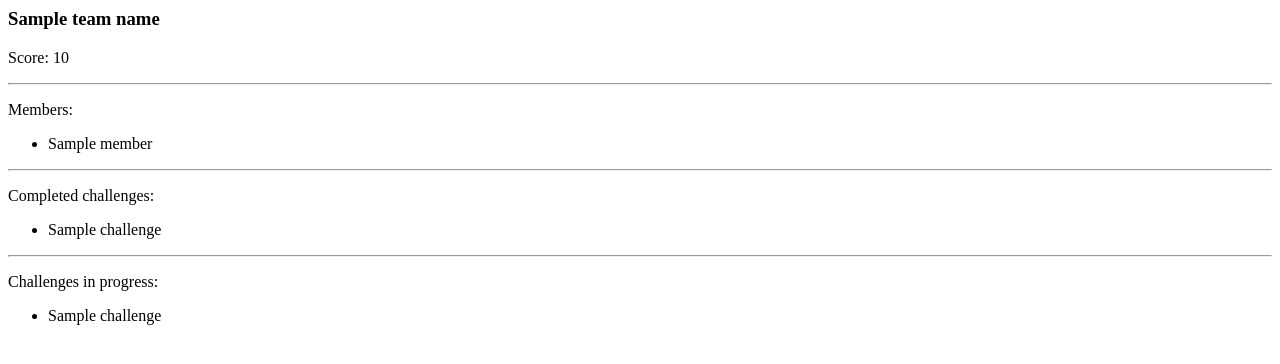
After one commit to SomethingGeneric/fctfd, a Flask app: template templates/admin_team.html in a window 1280 px wide. The commit adds this page. Shown: the top 364 px of the page. Run offline with Flask 3, Linux system fonts and the light colour scheme; the template is opened without the code that fills it: most values are stand-ins (such as "Sample title", 1, 10 or a date in 2020).

Commit message:
im not good at commit messages

```diff
--- a/db/teams.yaml
+++ b/db/teams.yaml
@@ -1,23 +1,23 @@
 - challenges-complete: []
-  challenges:working: []
+  challenges-working: []
   logo-path: ''
   name: Skiff
   players: []
   score: 0
 - challenges-complete: []
-  challenges:working: []
+  challenges-working: []
   logo-path: ''
   name: Ireland
   players: []
   score: 0
 - challenges-complete: []
-  challenges:working: []
+  challenges-working: []
   logo-path: ''
   name: Foster
   players: []
   score: 0
 - challenges-complete: []
-  challenges:working: []
+  challenges-working: []
   logo-path: ''
   name: Joyce
   players: []
--- a/server.py
+++ b/server.py
@@ -1,6 +1,7 @@
 from flask import Flask, render_template, request, redirect, url_for, make_response
 import yaml
 
+import urllib.parse
 import os
 
 app = Flask(__name__)
@@ -9,25 +10,49 @@ PASSWD = "chauncey12345"
 teams = []
 challenges = []
 
-if not os.path.exists("db"):
-    os.mkdir("db")
 
-if os.path.exists("db/teams.yaml"):
-    with open("db/teams.yaml", "r") as f:
-        teams = yaml.safe_load(f)
+def reload_data():
+    global teams
+    global challenges
 
-if os.path.exists("db/challenges.yaml"):
-    with open("db/challenges.yaml", "r") as f:
-        challenges = yaml.safe_load(f)
+    if not os.path.exists("db"):
+        os.mkdir("db")
+
+    if os.path.exists("db/teams.yaml"):
+        with open("db/teams.yaml", "r") as f:
+            teams = yaml.safe_load(f)
+
+    if os.path.exists("db/challenges.yaml"):
+        with open("db/challenges.yaml", "r") as f:
+            challenges = yaml.safe_load(f)
+
+
+def save_data():
+    if not os.path.exists("db"):
+        os.mkdir("db")
+
+    with open("db/teams.yaml", "w") as f:
+        f.write(yaml.dump(teams))
+
+    with open("db/challenges.yaml", "w") as f:
+        f.write(yaml.dump(challenges))
+
+
+reload_data()
+
 
 @app.route("/")
 def index():
-    return render_template("page.html", site_name="HP Scoreboard", page_name="Home", content="<p><a href='/scoreboard'>Scoreboard</a></p><p><a href='/login'>Admin</a></p>")
+    return render_template(
+        "page.html",
+        site_name="HP Scoreboard",
+        page_name="Home",
+        content="<p><a href='/scoreboard'>Scoreboard</a></p><p><a href='/admin'>Admin</a></p>",
+    )
 
 
 @app.route("/scoreboard")
 def scoreboard():
-
     max_points = 0
     for challenge in challenges:
         max_points += challenge["points"]
@@ -35,14 +60,27 @@ def scoreboard():
     sb_html = ""
 
     for team in teams:
-        sb_html += render_template("team_prog.html", team_name=team["name"], points=team["score"], max_points=max_points)
+        sb_html += render_template(
+            "team_prog.html",
+            team_name=team["name"],
+            points=team["score"],
+            max_points=max_points,
+        )
 
-    return render_template("page.html", site_name="HP Scoreboard", page_name="Scoreboard", content=sb_html)
+    return render_template(
+        "page.html", site_name="HP Scoreboard", page_name="Scoreboard", content=sb_html
+    )
+
 
 @app.route("/login", methods=["GET", "POST"])
 def login():
     if request.method == "GET":
-        return render_template("page.html", site_name="HP Scoreboard", page_name="Login", content=render_template("login.html"))
+        return render_template(
+            "page.html",
+            site_name="HP Scoreboard",
+            page_name="Login",
+            content=render_template("login.html"),
+        )
     elif request.method == "POST":
         r = make_response(redirect(url_for("admin")))
         r.set_cookie("sk-lol", request.form["password"])
@@ -50,18 +88,92 @@ def login():
     else:
         return "use a normal request type please"
 
+
 @app.route("/logout")
 def do_logout():
     r = make_response(redirect(url_for("index")))
     r.set_cookie("sk-lol", "", expires=0)
     return r
 
+
+@app.route("/list/<data>")
+def dlist(data):
+    if data == "teams":
+        tn = []
+        for team in teams:
+            tn.append(team["name"])
+        return tn
+    elif data == "challenges":
+        cn = []
+        for challenge in challenges:
+            cn.append(challenge["name"])
+        return cn
+    else:
+        return "Invalid data type"
+
+
+@app.route("/teams/<team_name>", methods=["GET", "POST"])
+def team(team_name):
+    if request.method == "GET":
+        for team in teams:
+            if team["name"] == team_name:
+                return render_template(
+                    "page.html",
+                    site_name="HP Scoreboard",
+                    page_name=f"Details - {team_name}",
+                    content=render_template(
+                        "admin_team.html",
+                        team_name=team_name,
+                        score=team["score"],
+                        members=team["players"],
+                        challenges_done=team["challenges-complete"],
+                        challenges_working=team["challenges-working"],
+                    ),
+                )
+        return "{}"
+    else:
+        return "WIP"
+
+
+@app.route("/challenges/<challenge_name>", methods=["GET", "POST"])
+def challenge(challenge_name):
+    if request.method == "GET":
+        for challenge in challenges:
+            if challenge["name"] == challenge_name:
+                return challenge
+        return "{}"
+    else:
+        return "WIP"
+
+
 @app.route("/admin")
 def admin():
     if request.cookies.get("sk-lol") == PASSWD:
-        return render_template("page.html", site_name="HP Scoreboard", page_name="Admin", content=render_template("admin.html"))
+        teams = dlist("teams")
+        t_html = "<h3>Teams:</h3><ul>"
+        for team in teams:
+            t_html += (
+                f"<li><a href=/teams/{urllib.parse.quote(team)}>" + team + "</a></li>"
+            )
+        t_html += "</ul>"
+        c_html = "<h3>Challenges:</h3><ul>"
+        challenges = dlist("challenges")
+        for challenge in challenges:
+            c_html += (
+                f"<li><a href=/challenges/{urllib.parse.quote(challenge)}>"
+                + challenge
+                + "</a></li>"
+            )
+        c_html += "</ul>"
+        return render_template(
+            "page.html",
+            site_name="HP Scoreboard",
+            page_name="Admin",
+            content=render_template("admin.html", teams=t_html, challenges=c_html),
+        )
     else:
         return redirect(url_for("login"))
 
+
 if __name__ == "__main__":
     app.run(debug=True, host="0.0.0.0")
--- a/templates/admin.html
+++ b/templates/admin.html
@@ -1 +1,3 @@
 <p><a href="/logout">Log Out</a></p>
+{{ teams | safe }}
+{{ challenges | safe }}
--- /dev/null
+++ b/templates/admin_team.html
@@ -0,0 +1,23 @@
+<h3>{{ team_name }}</h3>
+<p>Score: {{ score }}</p>
+<hr/>
+<p>Members:</p>
+<ul>
+{% for member in members %}
+    <li>{{ member }}</li>
+{% endfor %}
+</ul>
+<hr/>
+<p>Completed challenges:</p>
+<ul>
+{% for challenge in challenges_done %}
+    <li>{{ challenge }}</li>
+{% endfor %}
+</ul>
+<hr/>
+<p>Challenges in progress:</p>
+<ul>
+{% for challenge in challenges_working %}
+    <li>{{ challenge }}</li>
+{% endfor %}
+</ul>
```
Also changed, not shown: create_data.py (line endings or trailing spaces).
